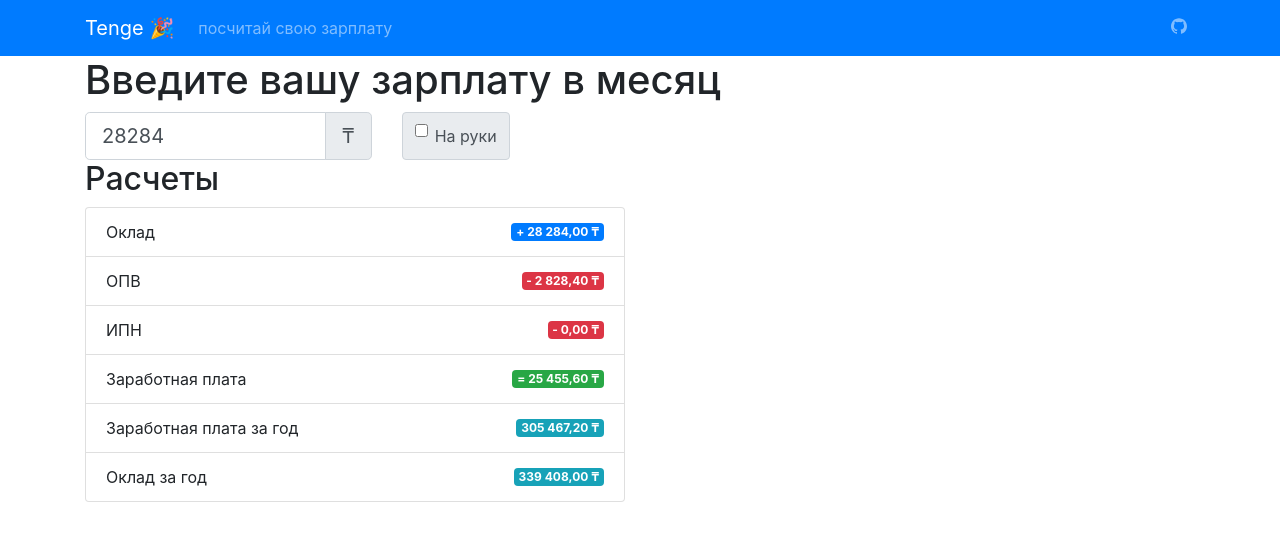
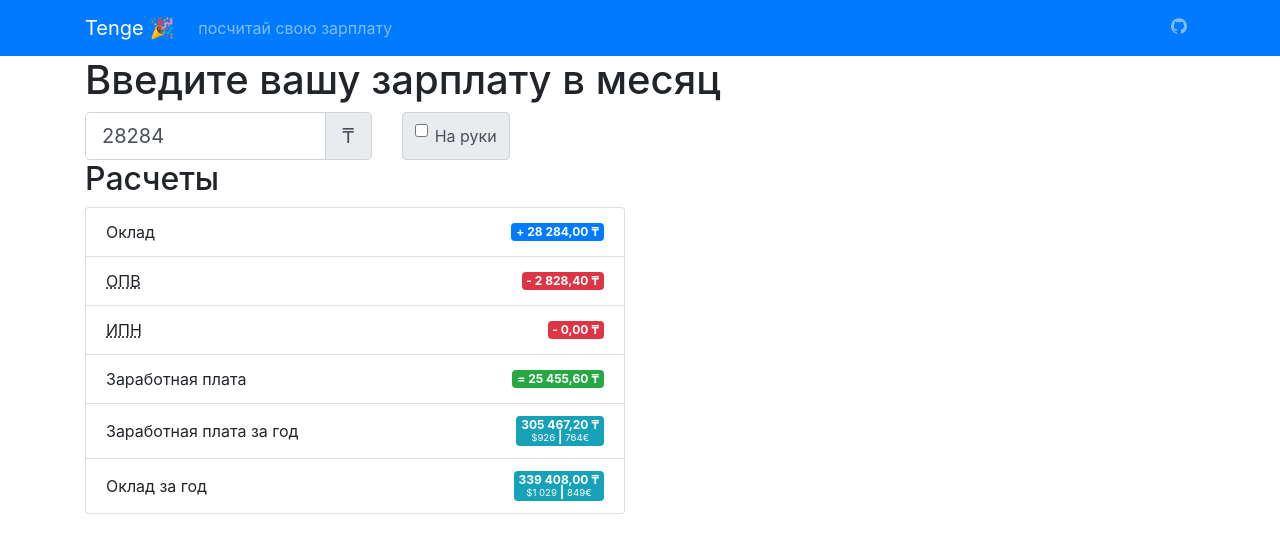
Before and after one commit to jarjan/tenge, a Vue app: page / in a window 1280 px wide. Shown: the top 550 px of the page. Built offline with nearby package versions, Linux system fonts and the light colour scheme.

Commit message:
Added dummy currency

```diff
--- a/src/App.vue
+++ b/src/App.vue
@@ -32,7 +32,7 @@
             <b-col sm="7">
               <b-input-group size="lg">
                 <span class="input-group-text">
-                  <b-form-checkbox size="lg" checked plain v-model="net" v-on:change="calculate">На руки</b-form-checkbox>
+                  <b-form-checkbox size="lg" plain v-model="check" value="net" unchecked-value="gross" v-on:change="calculate">На руки</b-form-checkbox>
                 </span>
               </b-input-group>
             </b-col>
@@ -50,17 +50,17 @@
               </b-badge>
             </b-list-group-item>
             <b-list-group-item  class="d-flex justify-content-between align-items-center">
-              <span v-b-tooltip.hover title="Обязательный пенсионный взнос">
+              <abbr v-b-tooltip.hover title="Обязательный пенсионный взнос">
                 ОПВ
-              </span>
+              </abbr>
               <b-badge variant="danger">
                 - {{ formatResult(result.pension) }}
               </b-badge>
             </b-list-group-item>
             <b-list-group-item  class="d-flex justify-content-between align-items-center">
-              <span v-b-tooltip.hover title="Индивидуальный подоходный налог">
+              <abbr v-b-tooltip.hover title="Индивидуальный подоходный налог">
                 ИПН
-              </span>
+              </abbr>
               <b-badge variant="danger">
                 - {{ formatResult(result.tax) }}
               </b-badge>
@@ -77,12 +77,20 @@
               Заработная плата за год
               <b-badge variant="info">
                 {{ formatResult(result.salary * 12) }}
+                <br>
+                <small>{{ toUSD(result.salary * 12) }}</small>
+                |
+                <small>{{ toEUR(result.salary * 12) }}</small>
               </b-badge>
             </b-list-group-item>
             <b-list-group-item  class="d-flex justify-content-between align-items-center">
               Оклад за год
               <b-badge variant="info">
                 {{ formatResult(result.netSalary * 12) }}
+                <br>
+                <small>{{ toUSD(result.netSalary * 12) }}</small>
+                |
+                <small>{{ toEUR(result.netSalary * 12) }}</small>
               </b-badge>
             </b-list-group-item>
           </b-list-group>
@@ -103,7 +111,7 @@ export default {
       currentYear: 2018,
       minimalSalary: 28284,
       inputSalary: 28284,
-      net: false,
+      check: 'gross',
       result: {
         netSalary: 0,
         pension: 0,
@@ -111,6 +119,13 @@ export default {
         salary: 0,
       },
     };
+  },
+  computed: {
+    rate() {
+      fetch('https://data.egov.kz/api/v2/valutalar_bagamdary4/v240')
+        .then(response => response.json())
+        .then(data => data);
+    },
   },
   beforeMount() {
     switch (this.currentYear) {
@@ -125,14 +140,14 @@ export default {
   },
   methods: {
     calculate() {
-      if (this.net === true) {
+      if (this.check === 'net') {
         this.result.netSalary = (this.inputSalary - (this.minimalSalary * 0.1)) / 0.81;
         this.result.pension = this.result.netSalary * 0.1 < this.minimalSalary * 75 ?
           this.result.netSalary * 0.1 : this.minimalSalary * 75;
         this.result.tax = this.result.netSalary === this.minimalSalary ?
           0 : (this.result.netSalary - this.result.pension - this.minimalSalary) * 0.1;
         this.result.salary = this.inputSalary;
-      } else {
+      } else if (this.check === 'gross') {
         this.result.netSalary = this.inputSalary;
         this.result.pension = this.result.netSalary * 0.1 < this.minimalSalary * 75 ?
           this.result.netSalary * 0.1 : this.minimalSalary * 75;
@@ -146,6 +161,18 @@ export default {
       val += ' ₸';
       return val.toString().replace(/\B(?=(\d{3})+(?!\d))/g, ' ');
     },
+    toUSD(salary) {
+      let val = parseInt(salary, 10) / 330;
+      val = (val / 1).toFixed(0).replace('.', ',');
+      val = `$${val}`;
+      return val.toString().replace(/\B(?=(\d{3})+(?!\d))/g, ' ');
+    },
+    toEUR(salary) {
+      let val = parseInt(salary, 10) / 400;
+      val = (val / 1).toFixed(0).replace('.', ',');
+      val = `${val}€`;
+      return val.toString().replace(/\B(?=(\d{3})+(?!\d))/g, ' ');
+    },
   },
 };
 </script>
```
Also changed, not shown: .eslintrc.js.
